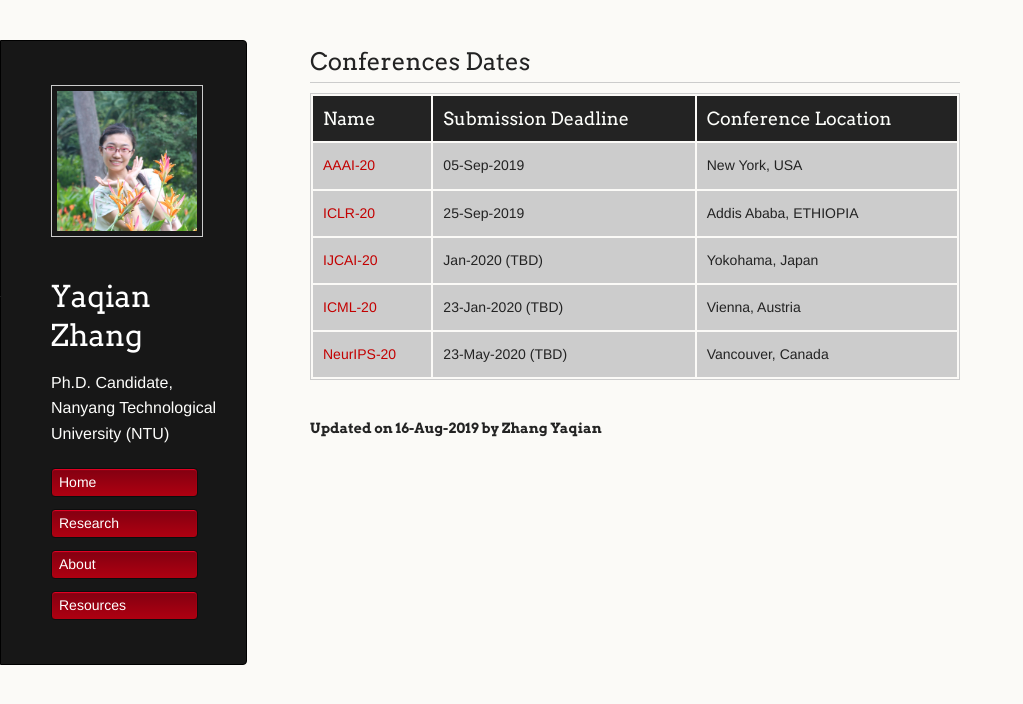
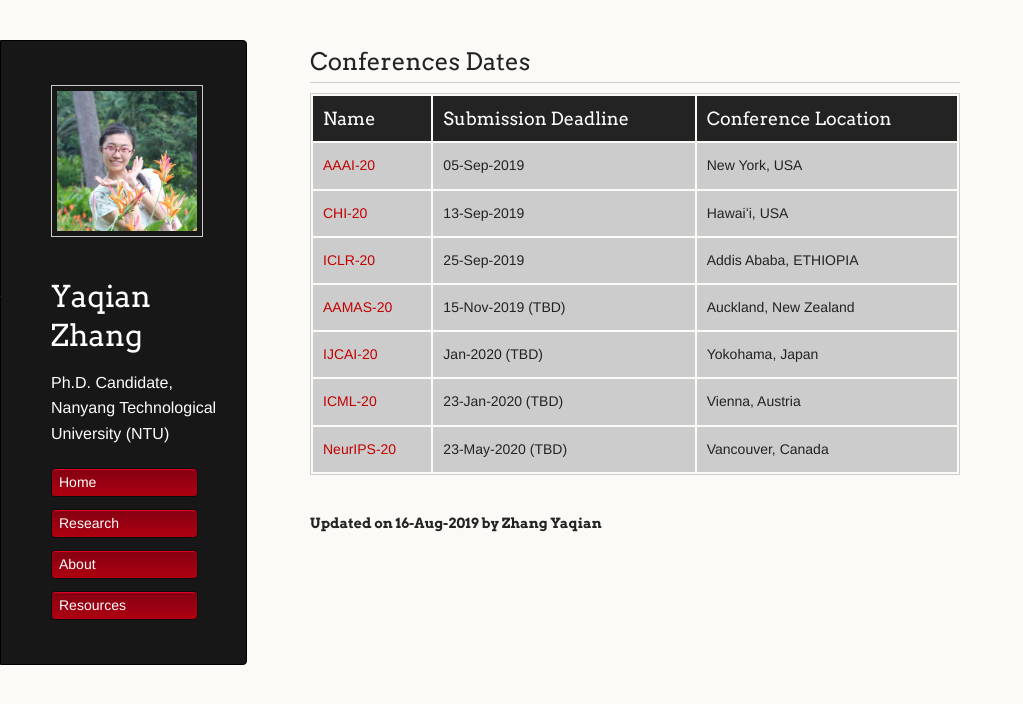
Before and after one commit to YaqianZhang/yaqianzhang.github.io, a Jekyll site: the page built from resource/index.md, in a window 1280 px wide. Shown: the top 704 px of the page, without its empty margins (0-1023 px from the left). Built offline with Jekyll 4.4.1, drawn with Linux system fonts in a browser that asks for light colours; our own code applies the rules of GitHub Pages for plain Markdown files.

Commit message:
Update index.md

```diff
--- a/resource/index.md
+++ b/resource/index.md
@@ -6,7 +6,9 @@ layout: default
 Name | Submission Deadline | Conference Location
 ------------ | -------------| -------------
 [AAAI-20](https://aaai.org/Conferences/AAAI-20/)| 05-Sep-2019| New York, USA
+[CHI-20](https://chi2020.acm.org/)|13-Sep-2019|Hawaiʻi, USA
 [ICLR-20](https://iclr.cc/) | 25-Sep-2019| Addis Ababa, ETHIOPIA
+[AAMAS-20](https://aamas2020.conference.auckland.ac.nz/)|15-Nov-2019 (TBD)|Auckland, New Zealand
 [IJCAI-20](http://www.ijcai20.org) | Jan-2020 (TBD)|Yokohama, Japan
 [ICML-20](https://icml.cc/Conferences/2020)| 23-Jan-2020 (TBD)| Vienna, Austria
 [NeurIPS-20](https://nips.cc/Conferences/2020)| 23-May-2020 (TBD)|Vancouver, Canada
```
